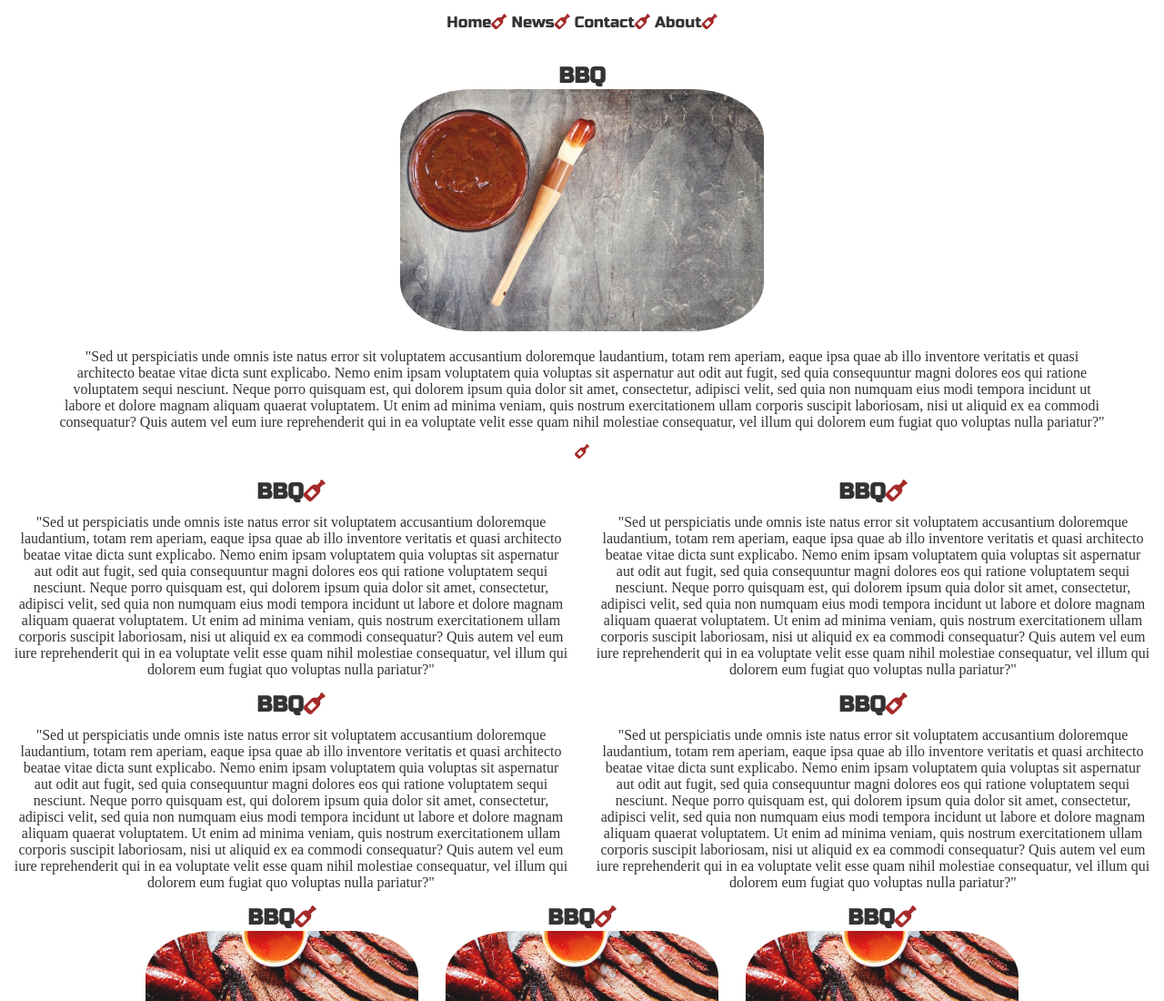
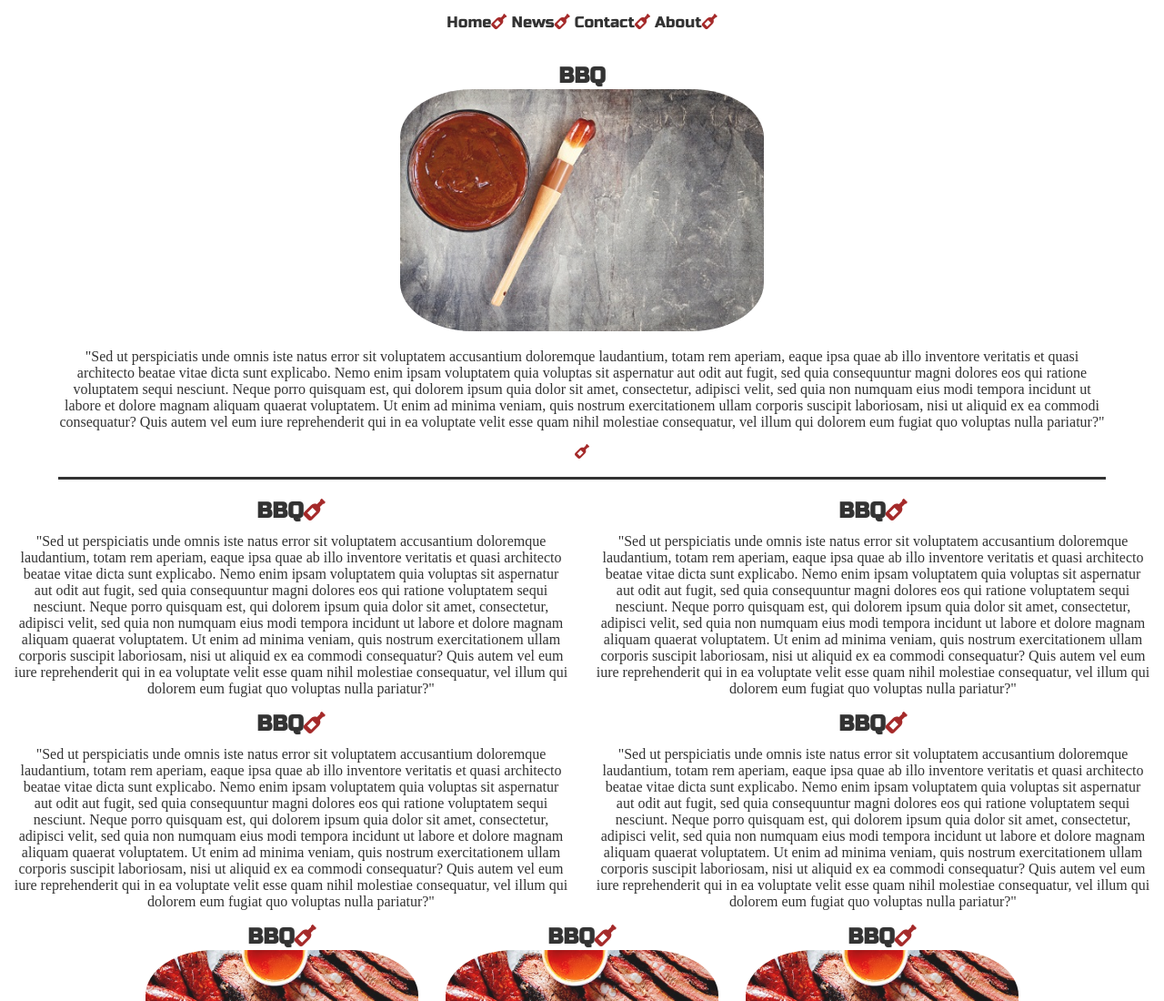
Before and after one commit to EvMad/bbq-sass, a website: page index.html in a window 1280 px wide. Shown: the top 1100 px of the page at 91% size. Drawn offline with Linux system fonts and the light colour scheme.

Commit message:
added border-bottom and <br> to .hero-text

```diff
--- a/assets/scss/input.scss
+++ b/assets/scss/input.scss
@@ -149,6 +149,7 @@ a {
 
 .nav-bar {
     @include navBar();
+
 }
 
 .links {
@@ -164,6 +165,7 @@ a {
     width: 90%;
     min-height: 50%;
     position: relative;
+
 
     &:hover {
         @include focus;
@@ -191,6 +193,7 @@ a {
 .hero-text {
     text-align: center;
     color: $primary-color;
+    border-bottom: 3px solid $primary-color;
 }
 
 .hero-text p {
```
Also changed, not shown: index.html (+1 -0 lines), assets/css/input.css, 1 other file.
